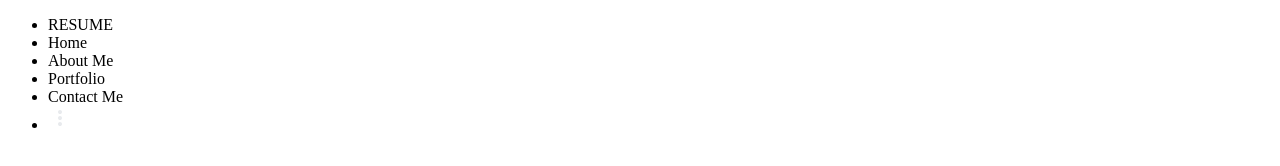
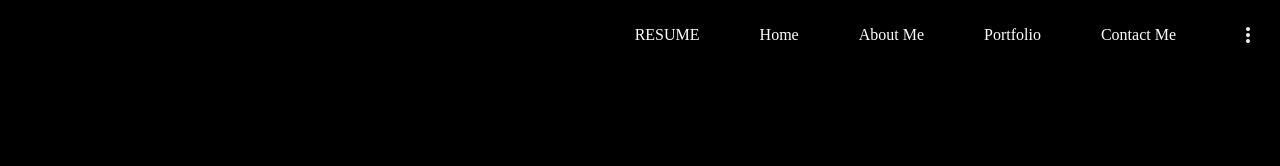
Before and after one commit to JobinFX0/PORTFOLIO, a plain HTML site: page index.html in a window 1280 px wide. Drawn offline with Linux system fonts and the light colour scheme; a web font is replaced by a local one.

Commit message:
home session half done

```diff
--- a/index.html
+++ b/index.html
@@ -12,12 +12,12 @@
 <body>
     <nav>
         <ul>
-            <li><a href="" class="nav-list"></a>RESUME</li>
-            <li><a href="" class="nav-list"></a>Home</li>
-            <li><a href="" class="nav-list"></a>About Me</li>
-            <li><a href="" class="nav-list"></a>Portfolio</li>
-            <li><a href="" class="nav-list"></a>Contact Me</li>
-            <li><a href="" class="list-open"></a><svg xmlns="http://www.w3.org/2000/svg" height="24px" viewBox="0 -960 960 960" width="24px" fill="#e8eaed"><path d="M480-160q-33 0-56.5-23.5T400-240q0-33 23.5-56.5T480-320q33 0 56.5 23.5T560-240q0 33-23.5 56.5T480-160Zm0-240q-33 0-56.5-23.5T400-480q0-33 23.5-56.5T480-560q33 0 56.5 23.5T560-480q0 33-23.5 56.5T480-400Zm0-240q-33 0-56.5-23.5T400-720q0-33 23.5-56.5T480-800q33 0 56.5 23.5T560-720q0 33-23.5 56.5T480-640Z"/></svg></li>
+            <li><a href="" class="nav-list">RESUME</a></li>
+            <li><a href="" class="nav-list">Home</a></li>
+            <li><a href="" class="nav-list">About Me</a></li>
+            <li><a href="" class="nav-list">Portfolio</a></li>
+            <li><a href="" class="nav-list">Contact Me</a></li>
+            <li><a href="" class="list-open"><svg xmlns="http://www.w3.org/2000/svg" height="24px" viewBox="0 -960 960 960" width="24px" fill="#e8eaed"><path d="M480-160q-33 0-56.5-23.5T400-240q0-33 23.5-56.5T480-320q33 0 56.5 23.5T560-240q0 33-23.5 56.5T480-160Zm0-240q-33 0-56.5-23.5T400-480q0-33 23.5-56.5T480-560q33 0 56.5 23.5T560-480q0 33-23.5 56.5T480-400Zm0-240q-33 0-56.5-23.5T400-720q0-33 23.5-56.5T480-800q33 0 56.5 23.5T560-720q0 33-23.5 56.5T480-640Z"/></svg></a></li>
         </ul>
     </nav>
 </body>
--- a/style.css
+++ b/style.css
@@ -0,0 +1,30 @@
+*{
+    margin: 0;
+    padding: 0;
+    font-family: "Parkinsans","sans-serif";
+    ;
+}
+body{
+    background-color: black;
+}
+nav ul{
+    list-style: none;
+    width: 100%;
+    display: flex;
+    justify-content: flex-end;
+    align-items: center;
+    margin: 10px;
+}
+nav li{
+    height: 50px;
+}
+nav a {
+    height: 100%;
+    padding: 0 30px;
+    text-decoration: none;
+    display: flex;
+    align-items: center;
+    color: white;
+
+    /* border: 10px solid ; */
+}
```
